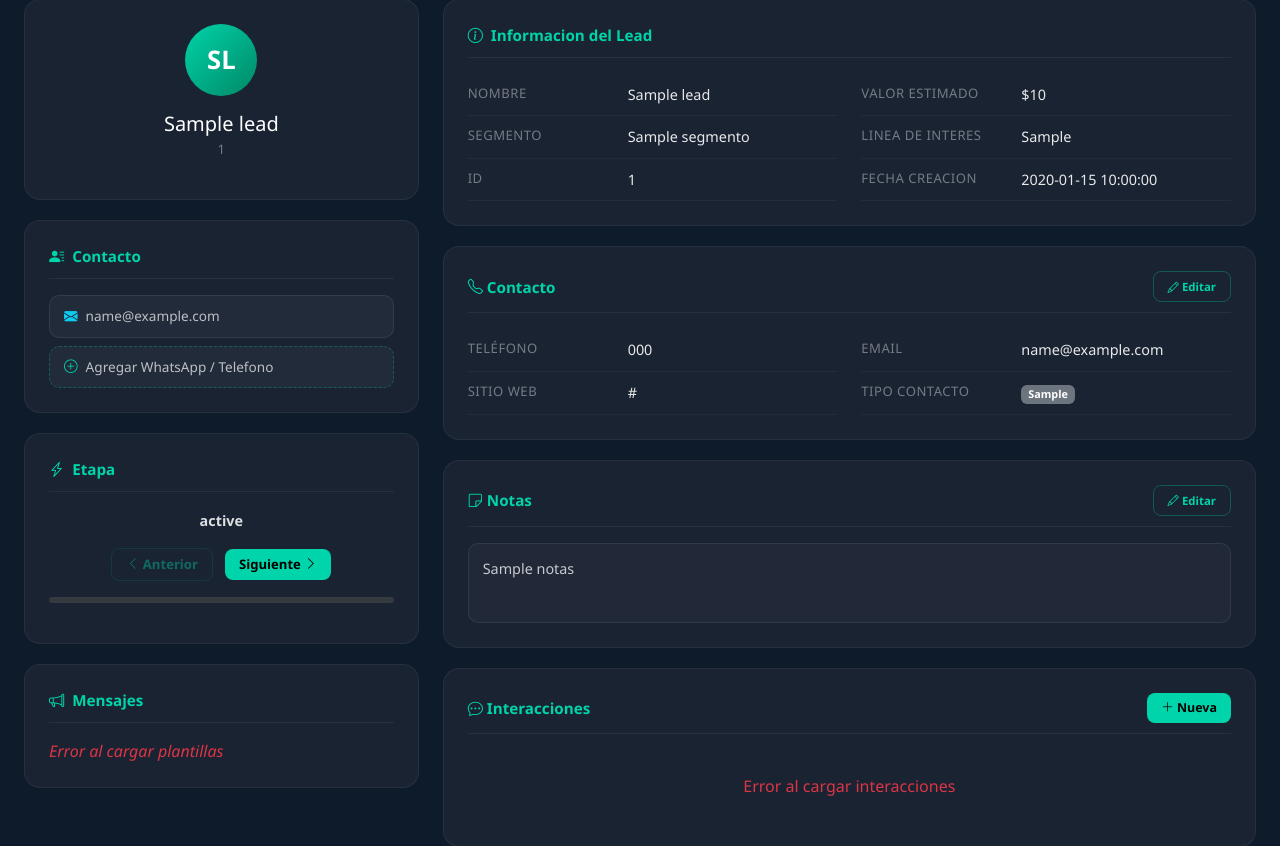
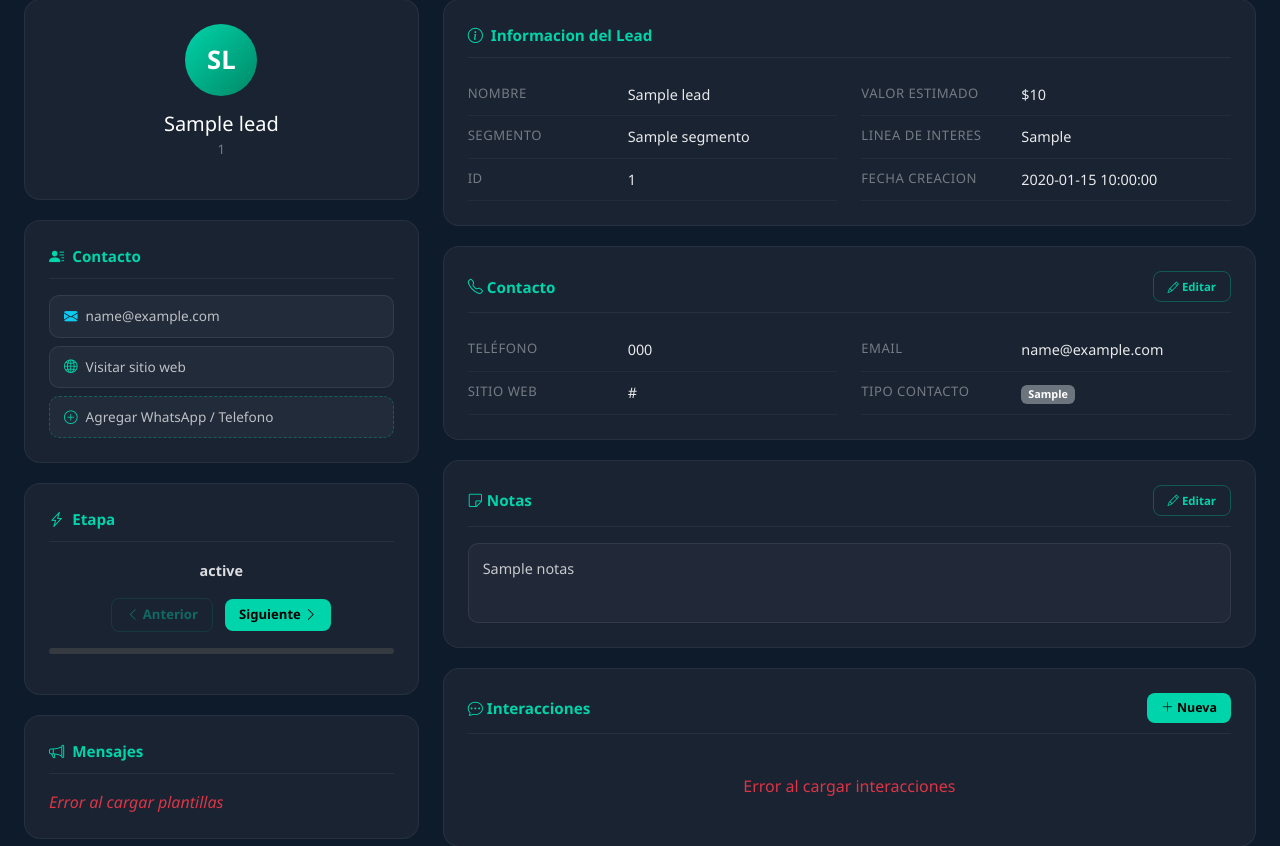
Before and after one commit to pedku/htk-crm, a Flask app: template templates/lead_detail.html in a window 1280 px wide. Shown: the part 83-929 px from the top of the page. Run offline with Flask 3, Linux system fonts and the light colour scheme; the template is opened without the code that fills it: most values are stand-ins (such as "Sample title", 1, 10 or a date in 2020); some libraries are stand-ins or nearby versions.

Commit message:
fix: URL de sitio web concatenada con dominio actual
- LEAD_URL del campo separado ahora se usa para PARSED.web (prioridad sobre contacto)
- Safety check en el href: si no empieza con http, se agrega https://
- El botón 'Visitar sitio web' ahora siempre abre en nueva pestaña con URL completa

```diff
--- a/templates/lead_detail.html
+++ b/templates/lead_detail.html
@@ -538,6 +538,13 @@
 
     parseContact(LEAD_CONTACTO);
 
+    // URL del campo separado (tiene prioridad sobre el parse de contacto)
+    if (LEAD_URL) {
+      let u = LEAD_URL.trim();
+      if (!u.startsWith('http')) u = 'https://' + u;
+      PARSED.web = u;
+    }
+
     // Toast
     function showToast(msg, type) {
       const t = document.getElementById('liveToast');
@@ -618,8 +625,10 @@
 
       // Web button
       if (PARSED.web) {
+        var webUrl = PARSED.web;
+        if (!webUrl.startsWith('http')) webUrl = 'https://' + webUrl;
         html += '<div class="col-12">';
-        html += '<a class="contact-action-btn" href="' + PARSED.web + '" target="_blank" rel="noopener" title="Visitar sitio web">';
+        html += '<a class="contact-action-btn" href="' + webUrl + '" target="_blank" rel="noopener" title="Visitar sitio web">';
         html += '<i class="bi bi-globe2" style="color:var(--htk-primary);"></i> Visitar sitio web';
         html += '</a></div>';
       }
```
